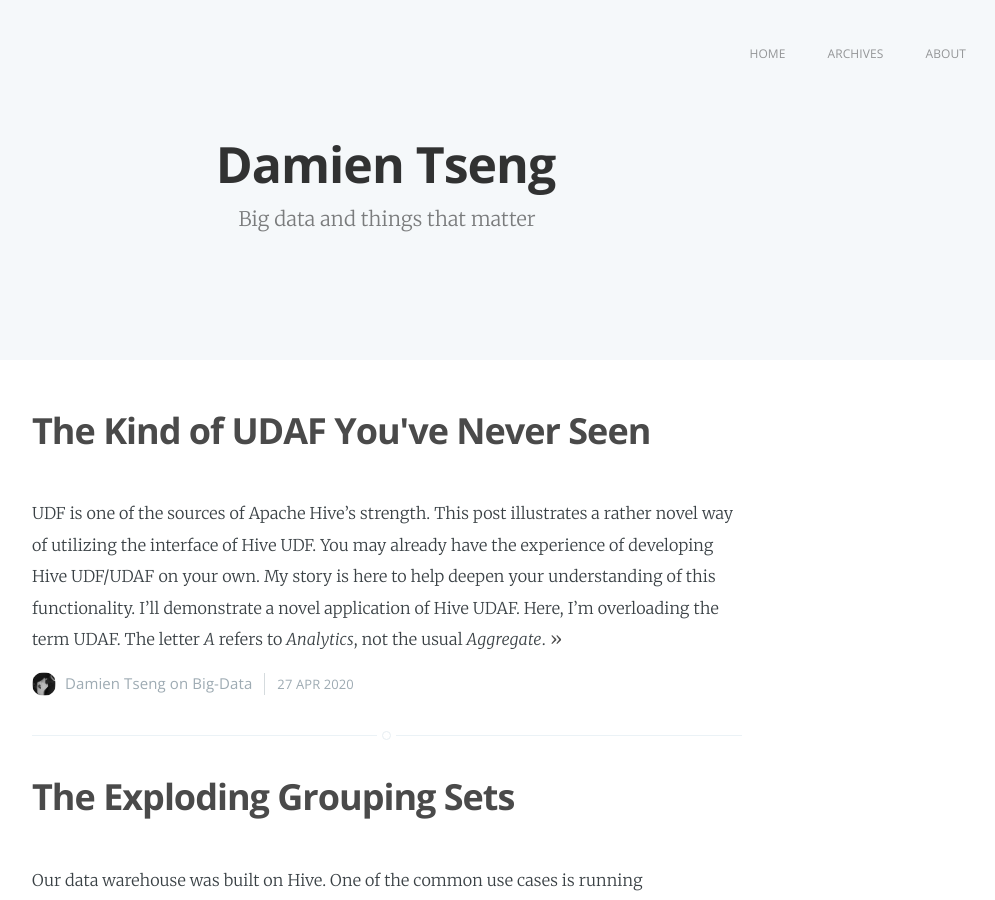
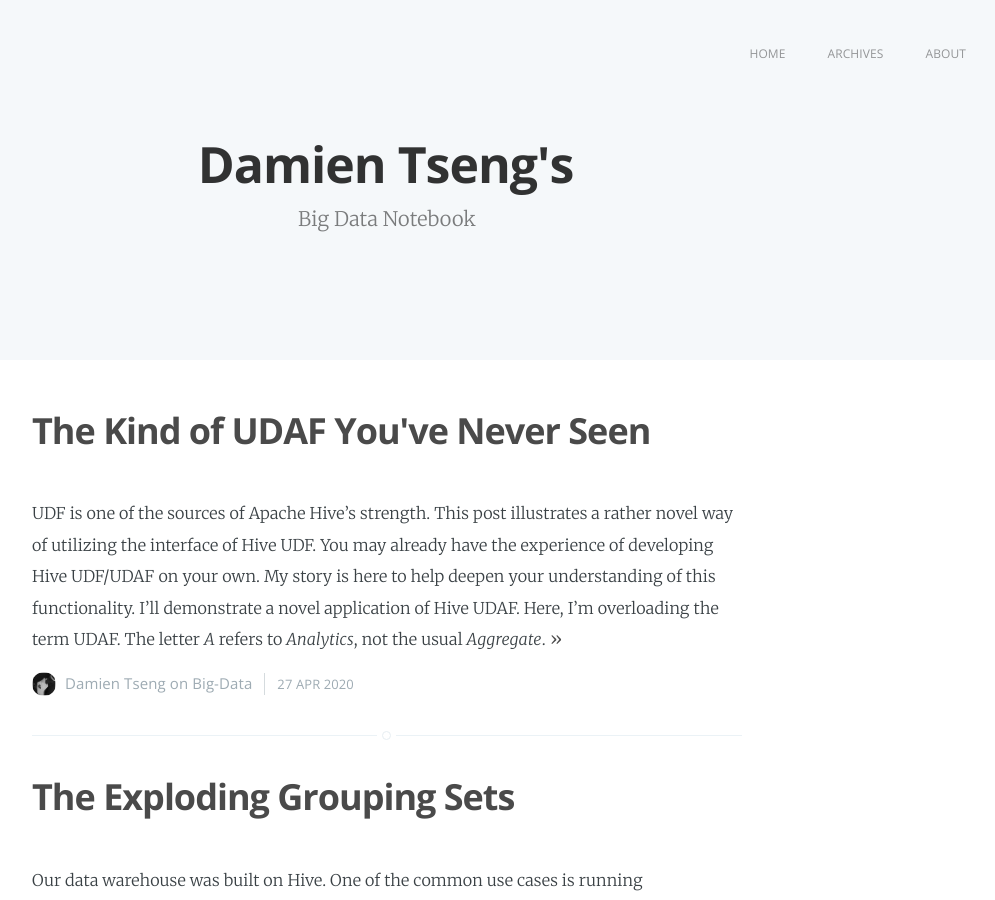
Before and after one commit to damientseng/damientseng.github.io, a Jekyll site: the page built from index.html, in a window 1280 px wide and 900 px high. Shown: the whole window, without its empty margins (253-1248 px from the left). Built offline with Jekyll 4.4.1, drawn with Linux system fonts in a browser that asks for light colours; the list of posts is cut into pages by our own code; some of the changed text lies outside the part shown.

Commit message:
fix: minor grammar issues

```diff
--- a/_config.yml
+++ b/_config.yml
@@ -1,5 +1,5 @@
-name: Damien Tseng
-description: Big data and things that matter
+name: Damien Tseng's
+description: Big Data Notebook
 meta_description: "Your New Jekyll Site, Blogging about stuffs"
 
 markdown: kramdown
```
Also changed, not shown: _posts/2017-11-20-pyspark-udf-a-cross-language-approach.md (+1 -1 lines), _posts/2020-04-27-hive-the-udaf-youve-never-seen.md (+1 -2 lines).
